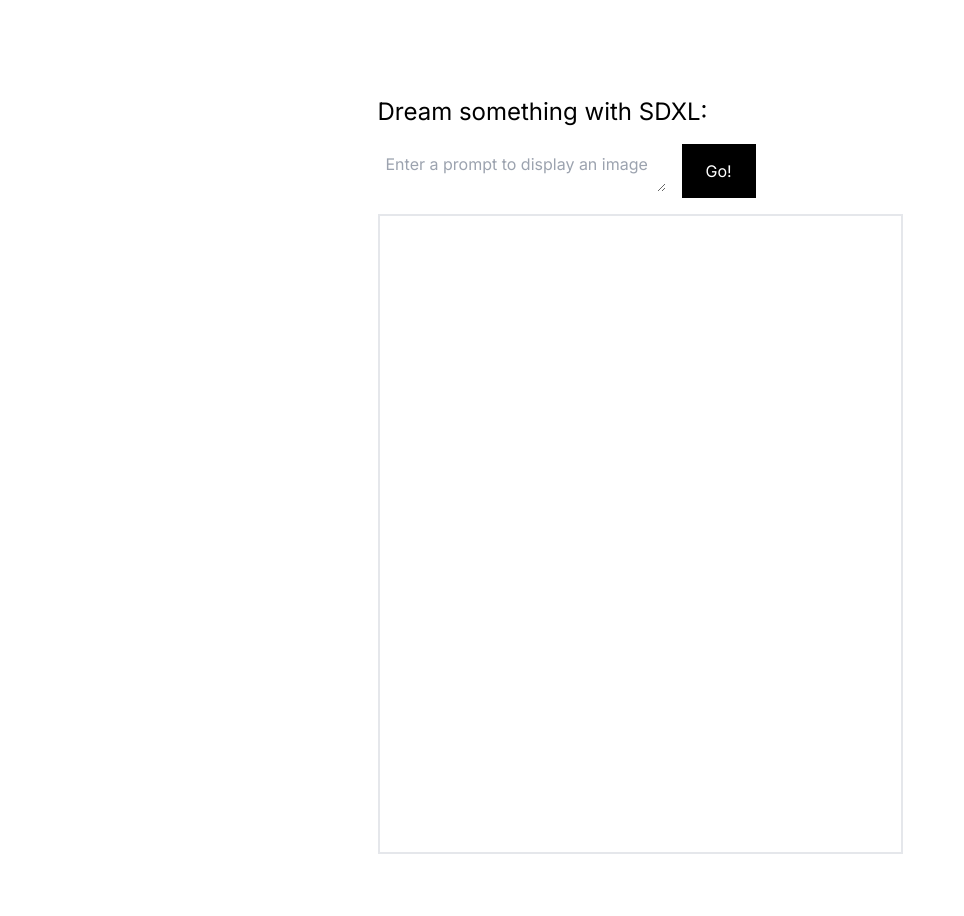
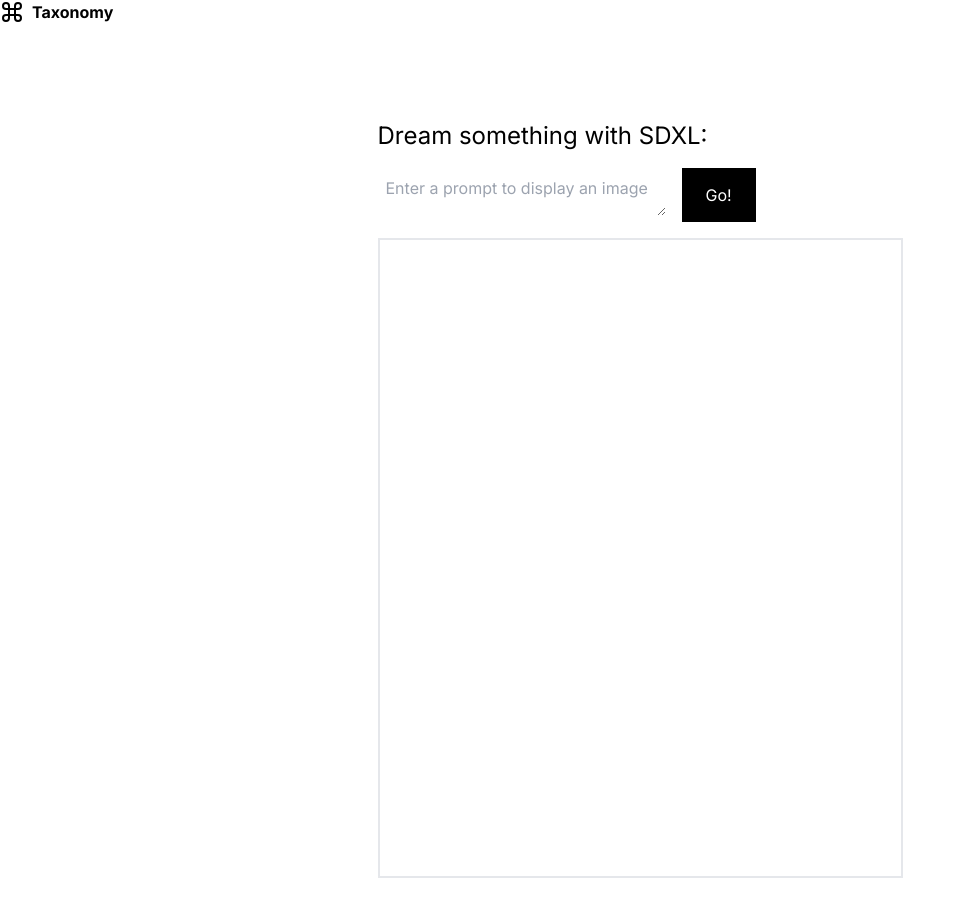
Before and after one commit to Thirunavukkarasu/replicate-playground, a Next.js app: page / in a window 1280 px wide. Shown: the top 916 px of the page, without its empty margins (0-964 px from the left). Built offline with nearby package versions, Linux system fonts and the light colour scheme.

Commit message:
added navbar

```diff
--- a/app/layout.tsx
+++ b/app/layout.tsx
@@ -1,22 +1,22 @@
-import './globals.css'
-import type { Metadata } from 'next'
-import { Inter } from 'next/font/google'
+import "./globals.css";
+import type { Metadata } from "next";
+import { Inter } from "next/font/google";
 
-const inter = Inter({ subsets: ['latin'] })
+const inter = Inter({ subsets: ["latin"] });
 
 export const metadata: Metadata = {
-  title: 'Create Next App',
-  description: 'Generated by create next app',
-}
+  title: "Replicate - Playground",
+  description: "Replicate examples playground",
+};
 
 export default function RootLayout({
   children,
 }: {
-  children: React.ReactNode
+  children: React.ReactNode;
 }) {
   return (
     <html lang="en">
       <body className={inter.className}>{children}</body>
     </html>
-  )
+  );
 }
--- a/app/page.tsx
+++ b/app/page.tsx
@@ -1,9 +1,13 @@
+import { MainNav } from "@/components/main-nav";
 import Form from "./form";
 
 export default function Home() {
   return (
-    <main className="flex min-h-screen flex-col items-center justify-between p-24">
-      <Form />
-    </main>
+    <>
+      <MainNav />
+      <main className="flex min-h-screen flex-col items-center justify-between p-24">
+        <Form />
+      </main>
+    </>
   );
 }
```
